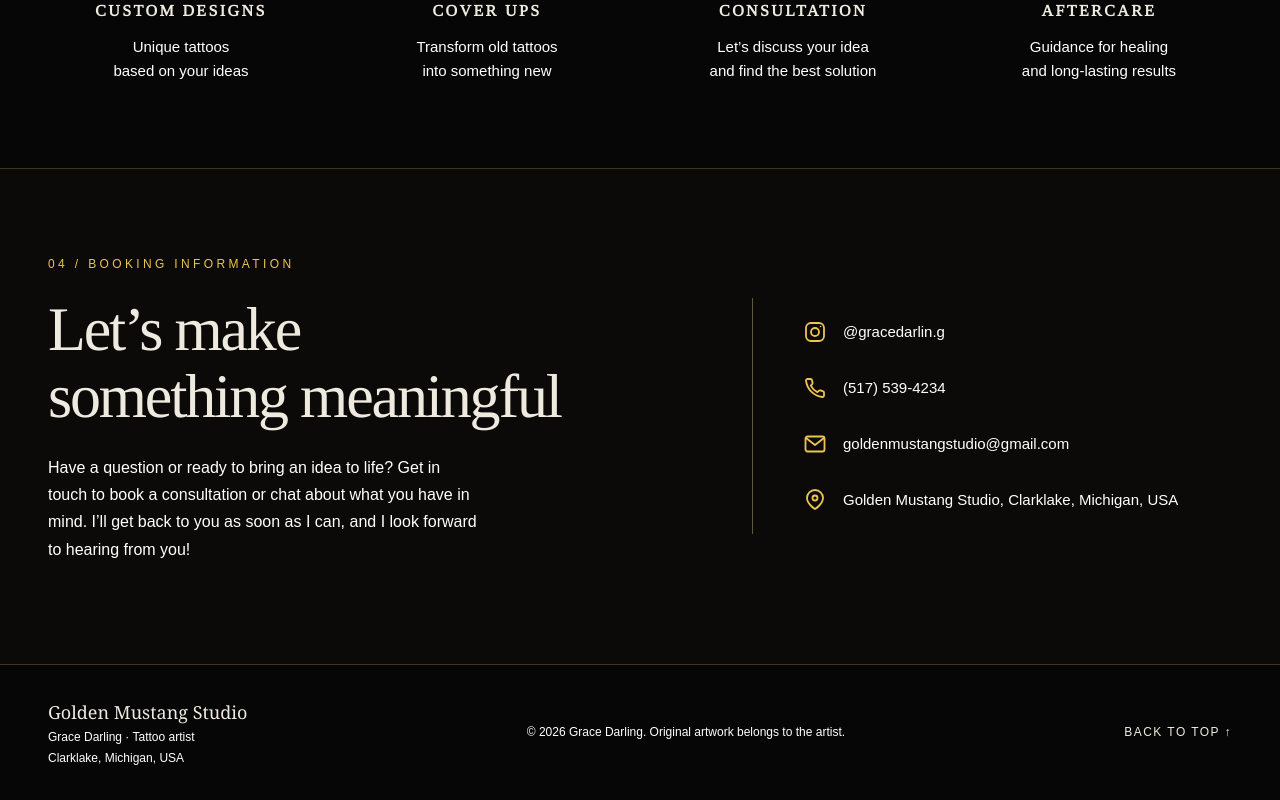
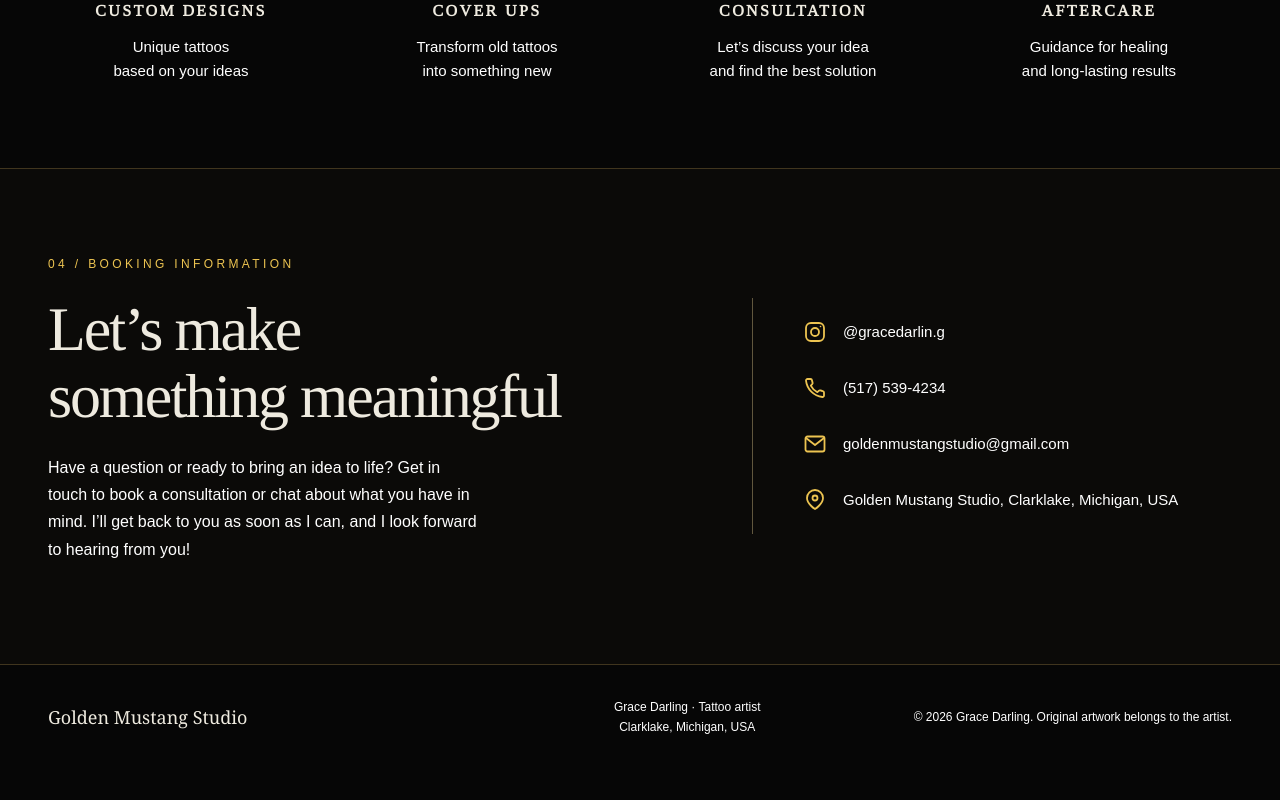
Before and after one commit to Hopenessa/Portfolio_Grace_Darling, a React (Vite) app: page / in a window 1280 px wide. Shown: the part 2499-3299 px from the top of the page. After the commit the page ends 3269 px from the top, so only its background shows below. Built offline with nearby package versions, Linux system fonts and the light colour scheme.

Commit message:
Update footer and add button GoTop

```diff
--- a/src/App.tsx
+++ b/src/App.tsx
@@ -8,6 +8,7 @@ import { About } from "./components/About";
 import { Process } from "./components/Process";
 import { Contact } from "./components/Contact";
 import { Footer } from "./components/Footer";
+import { GoTopButton } from "./components/GoTopButton";
 export default function App() {
   return (
     <ThemeProvider theme={theme}>
@@ -24,6 +25,7 @@ export default function App() {
         <Contact />
       </main>
       <Footer />
+      <GoTopButton />
     </ThemeProvider>
   );
 }
--- a/src/components/Footer/Footer.styles.ts
+++ b/src/components/Footer/Footer.styles.ts
@@ -4,25 +4,45 @@ import { Container } from "../Shared";
 export const Bar = styled.footer`
   padding: 32px 0;
   ${Container} {
-    display: flex;
-    justify-content: space-between;
+    display: grid;
+    grid-template-columns: 1fr 1fr 1fr;
     align-items: center;
     gap: 20px;
-    flex-wrap: wrap;
   }
   p {
     font-size: 12px;
     color: #ffffff;
     margin: 0;
   }
-  a {
-    font-size: 12px;
-    text-decoration: none;
-    letter-spacing: 0.12em;
+  .artist-details {
+    text-align: center;
+  }
+  .copyright {
+    text-align: right;
+    justify-self: end;
   }
   .name {
     font-family: Georgia, serif;
     font-size: 18px;
     color: #eeeadf;
   }
+  @media (min-width: 1100px) {
+    ${Container} {
+      grid-template-columns: 1fr 1fr auto;
+    }
+    .copyright {
+      white-space: nowrap;
+    }
+  }
+  @media (max-width: 700px) {
+    ${Container} {
+      grid-template-columns: 1fr;
+      text-align: center;
+      padding-bottom: 60px;
+    }
+    .copyright {
+      text-align: center;
+      justify-self: center;
+    }
+  }
 `;
--- a/src/components/Footer/Footer.tsx
+++ b/src/components/Footer/Footer.tsx
@@ -6,19 +6,18 @@ export function Footer() {
   return (
     <Bar>
       <Container>
-        <div>
-          <p className="name">{artist.studio}</p>
+        <p className="name">{artist.studio}</p>
+        <div className="artist-details">
           <p>Grace Darling · Tattoo artist</p>
           <p>
             {artist.location.city}, {artist.location.state},{" "}
             {artist.location.country}
           </p>
         </div>
-        <p>
+        <p className="copyright">
           © {new Date().getFullYear()} Grace Darling. Original artwork belongs
           to the artist.
         </p>
-        <a href="#home">BACK TO TOP ↑</a>
       </Container>
     </Bar>
   );
--- /dev/null
+++ b/src/components/GoTopButton/GoTopButton.styles.ts
@@ -0,0 +1,30 @@
+import { styled } from "styled-components";
+
+export const Button = styled.button<{ $visible: boolean }>`
+  position: fixed;
+  right: max(24px, env(safe-area-inset-right));
+  bottom: max(24px, env(safe-area-inset-bottom));
+  z-index: 60;
+  display: grid;
+  place-items: center;
+  width: 48px;
+  height: 48px;
+  border: 1px solid #edc451;
+  border-radius: 50%;
+  color: #edc451;
+  background: #060606;
+  box-shadow: 0 4px 20px #0006;
+  opacity: ${({ $visible }) => ($visible ? 1 : 0)};
+  visibility: ${({ $visible }) => ($visible ? "visible" : "hidden")};
+  pointer-events: ${({ $visible }) => ($visible ? "auto" : "none")};
+  transform: translateY(${({ $visible }) => ($visible ? "0" : "12px")});
+  transition:
+    opacity 250ms ease,
+    transform 250ms ease,
+    visibility 250ms,
+    background-color 200ms ease;
+
+  &:hover {
+    background: #302510;
+  }
+`;
--- /dev/null
+++ b/src/components/GoTopButton/GoTopButton.tsx
@@ -0,0 +1,44 @@
+import { useEffect, useState } from "react";
+import { Button } from "./GoTopButton.styles";
+
+export function GoTopButton() {
+  const [visible, setVisible] = useState(false);
+
+  useEffect(() => {
+    const update = () => setVisible(window.scrollY > 300);
+    update();
+    window.addEventListener("scroll", update, { passive: true });
+    return () => window.removeEventListener("scroll", update);
+  }, []);
+
+  return (
+    <Button
+      type="button"
+      $visible={visible}
+      tabIndex={visible ? 0 : -1}
+      aria-hidden={!visible}
+      aria-label="Back to top"
+      onClick={() => {
+        window.scrollTo({
+          top: 0,
+          behavior: window.matchMedia("(prefers-reduced-motion: reduce)")
+            .matches
+            ? "instant"
+            : "smooth",
+        });
+      }}
+    >
+      <svg
+        width="24"
+        height="24"
+        viewBox="0 0 24 24"
+        fill="none"
+        stroke="currentColor"
+        strokeWidth="1.6"
+        aria-hidden="true"
+      >
+        <path d="m6 11 6-6 6 6M12 5v14" />
+      </svg>
+    </Button>
+  );
+}
--- /dev/null
+++ b/src/components/GoTopButton/index.ts
@@ -0,0 +1 @@
+export { GoTopButton } from "./GoTopButton";
```
